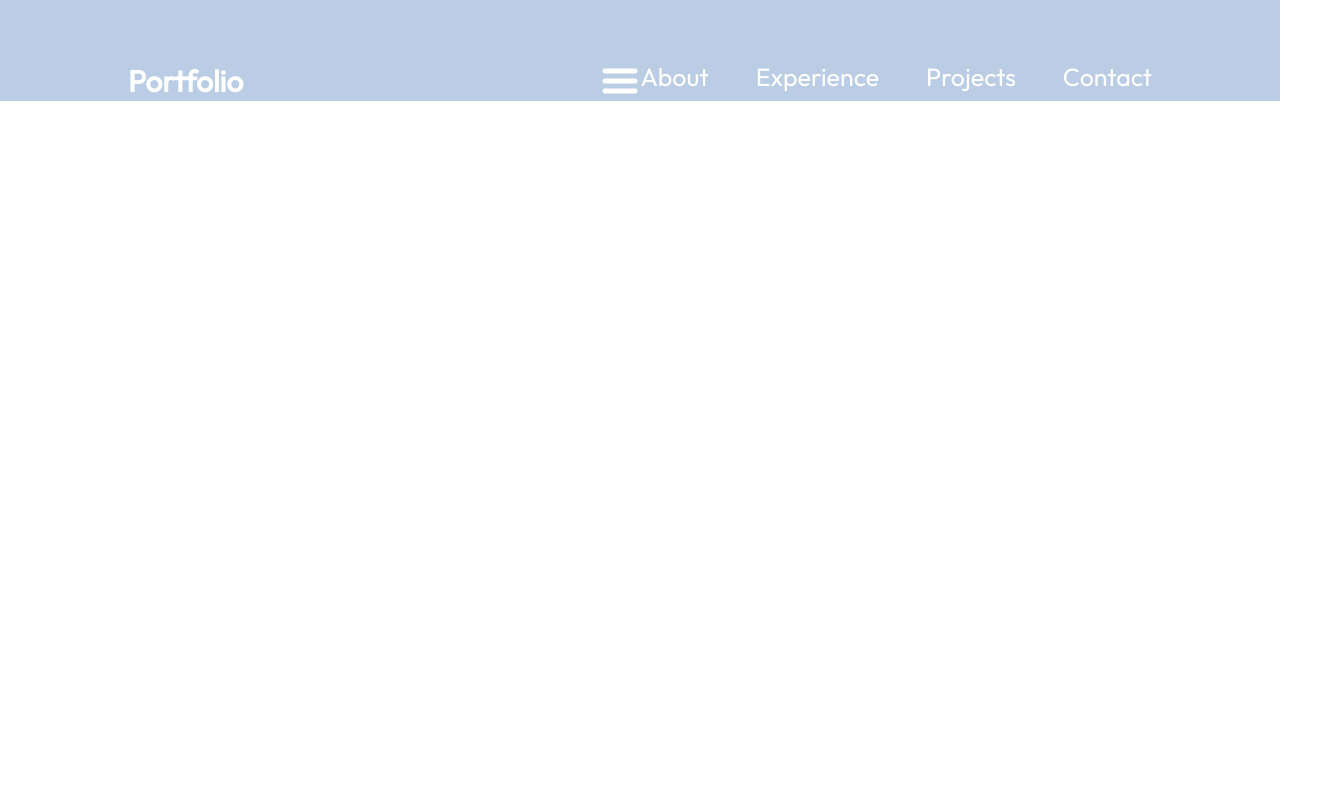
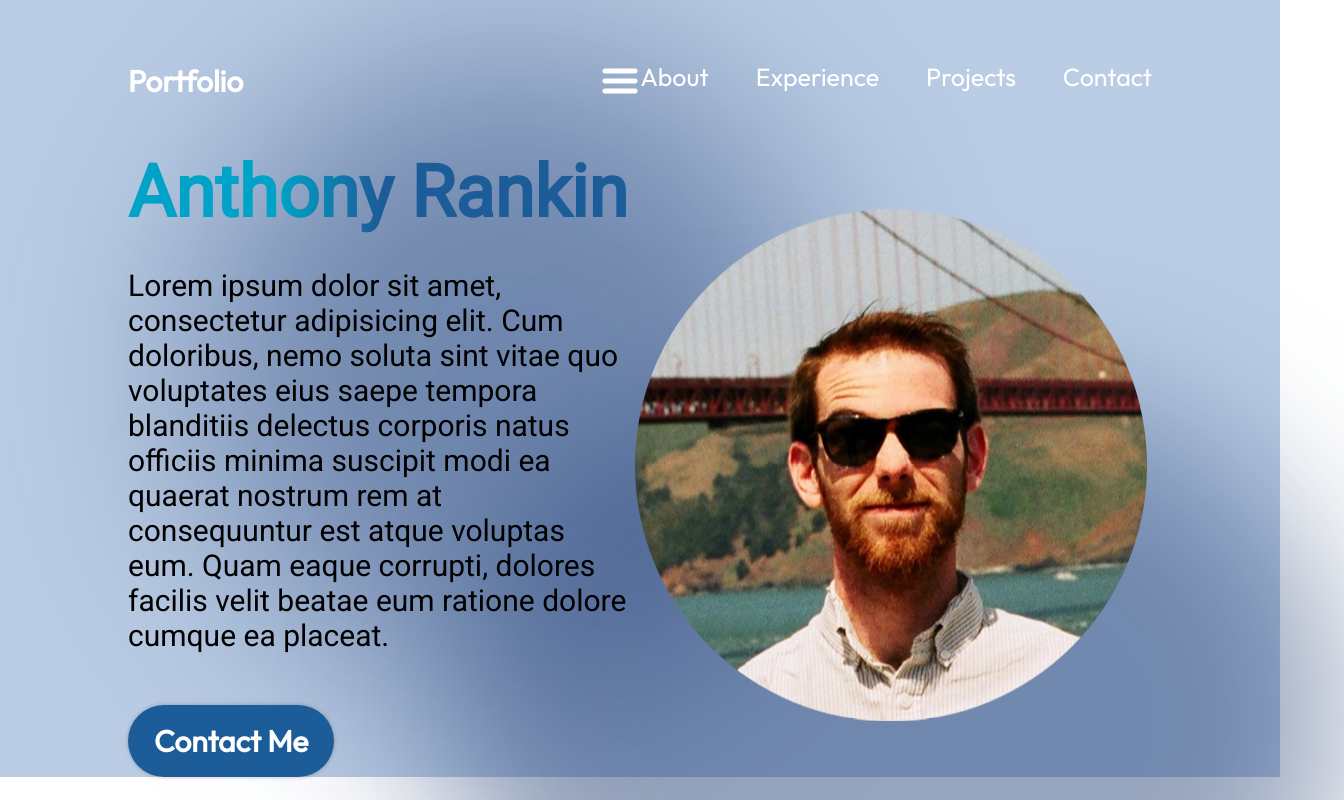
Before and after one commit to Arankin7/portfolioRedux, a React (Vite) app: page / in a window 1280 px wide. Shown: the top 800 px of the page, 1344 px wide, since content can reach past the window. Built offline with nearby package versions, Linux system fonts and the light colour scheme.

Commit message:
added Hero section

```diff
--- a/src/App.jsx
+++ b/src/App.jsx
@@ -1,4 +1,5 @@
 import styles from './App.module.css'
+import { Hero } from './components/Hero/Hero'
 import { Navbar } from './components/Navbar/Navbar'
 
 function App() {
@@ -6,6 +7,7 @@ function App() {
   return (
     <div className={styles.App}>
       <Navbar />
+      <Hero />
     </div>
   )
 }
--- /dev/null
+++ b/src/components/Hero/Hero.jsx
@@ -0,0 +1,22 @@
+//import React from "react";
+
+import { getImageUrl } from "../../utils";
+import styles from "./Hero.module.css"
+
+export const Hero = () => {
+    return (
+        <section className={styles.container}>
+            <div className={styles.content}>
+                <h1 className={styles.title}>
+                    Anthony Rankin
+                </h1>
+                <p className={styles.description}>Lorem ipsum dolor sit amet, consectetur adipisicing elit. Cum doloribus, nemo soluta sint vitae quo voluptates eius saepe tempora blanditiis delectus corporis natus officiis minima suscipit modi ea quaerat nostrum rem at consequuntur est atque voluptas eum. Quam eaque corrupti, dolores facilis velit beatae eum ratione dolore cumque ea placeat.
+                </p>
+                <a href="mailto:arankin789@gmail.com" className={styles.contactBtn}>Contact Me</a>
+            </div>
+            <img src={getImageUrl("hero/heroImage.png")} alt="Hero Image of Me" className={styles.heroImg}></img>
+            <div className={styles.topBlur} />
+            <div className={styles.bottomBlur} />
+        </section>
+    )
+}
--- /dev/null
+++ b/src/components/Hero/Hero.module.css
@@ -0,0 +1,114 @@
+@import "../../variables.css";
+
+.container {
+    position: relative;
+    display: flex;
+    align-items: center;
+    justify-content: space-between;
+    margin-top: 49px;
+    margin-left: 10%;
+    margin-right: 10%;
+    z-index: 1;
+}
+
+.content {
+    display: flex;
+    flex-direction: column;
+    align-items: flex-start;
+    color: (var(--color-text));
+    z-index: 1;
+}
+
+.title{
+    font-size: 72px;
+    font-weight: 900;
+    margin-bottom: 33px;
+    font-family: var(--font-roboto);
+    background: linear-gradient(
+        90deg,
+        var(--color-contrast) 30%,
+        var(--color-primary) 50%
+        );
+    -webkit-text-fill-color: transparent;
+    -webkit-background-clip: text;
+}
+
+.description {
+    font-size: 30px;
+    font-family: var(--font-roboto);
+    margin-bottom: 52px;
+}
+
+.contactBtn {
+    text-decoration: none;
+    background-color: var(--color-primary);
+    color: var(--color-text);
+    border-radius: 100px;
+    font-size: 30px;
+    font-weight: 600;
+    padding: 17px 26px;
+    box-shadow: 0 0 4px 0 rgba(0, 0, 0, 0.25);
+}
+
+.heroImg {
+    width: 50%;
+    z-index: 1;
+    border-radius: 50%;
+
+    margin: 0px 5px;
+
+    animation-name: floating;
+    animation-duration: 3s;
+    animation-iteration-count: infinite;
+    animation-timing-function: ease-in-out;
+}
+
+@keyframes floating {
+    0% {
+        transform: translate(0,0);
+    }
+    50% {
+        transform: translate(0, 10px);
+    }
+    100%{
+        transform: translate(0, -0px);
+    }
+}
+
+.topBlur {
+    position: absolute;
+    width: 50vw;
+    height: 50vw;
+    min-width: 350px;
+    min-height: 350px;
+    top: -100px;
+    left: 5vw;
+    border-radius: 764px;
+    background: rgba(25, 55, 109, 0.45);
+    filter: blur(100px);
+    z-index: 0;
+}
+
+.bottomBlur {
+    position: absolute;
+    width: 70vw;
+    height: 50vw;
+    min-width: 250px;
+    min-height: 350px;
+    top: 250px;
+    right: -15vw;
+    border-radius: 764px;
+    background: rgba(25, 55, 109, 0.45);
+    filter: blur(80px);
+    z-index: 0;
+}
+
+@media screen and (max-width: 830px) {
+    .container {
+        flex-direction: column-reverse;
+    }
+
+    .content {
+        align-items: center;
+    }
+}
--- a/src/variables.css
+++ b/src/variables.css
@@ -4,6 +4,7 @@
     --color-secondary: #639fab;
     --color-dark: #222222;
     --color-bg: #BBCDE5;
+    --color-contrast: #00A3C7;
 
     --font-roboto: "Roboto";
 }
```
Also changed, not shown: assets/hero/heroImage.png (added), assets/hero/heroImage_original.png (added).
